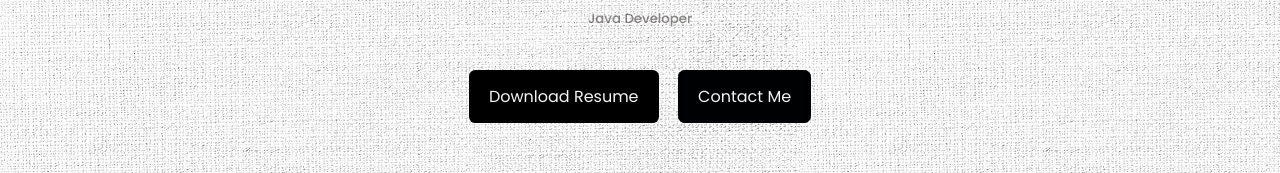
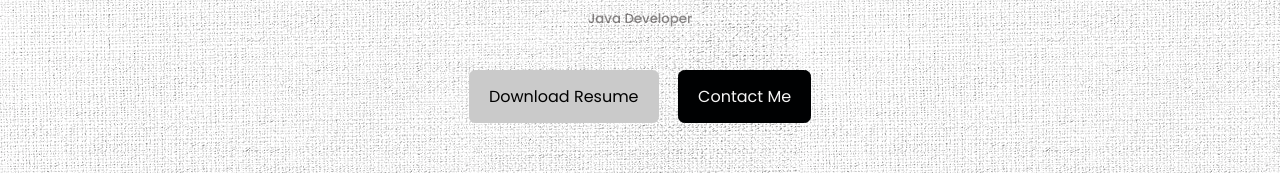
Before and after one commit to vishrutss/react-portfolio-website, a React (Create React App) app: page / in a window 1280 px wide. In both pictures the pointer is over the link "Download Resume". Shown: the part 147-320 px from the top of the page. Built offline with nearby package versions, Linux system fonts and the light colour scheme.

Commit message:
Small fix in index.css

```diff
--- a/src/index.css
+++ b/src/index.css
@@ -97,8 +97,8 @@ a:hover {
 }
 
 .btn:hover {
-  background: var(--color-black);
-  color: var(--color-bg);
+  background: var(--color-bg-variant);
+  color: var(--color-black);
   border-color: transparent;
 }
 
@@ -123,7 +123,7 @@ img {
   }
 }
 
-@media screen and (max-width: 600) {
+@media screen and (max-width: 600px) {
   .container {
     width: var(--container-width-sm);
   }
```
